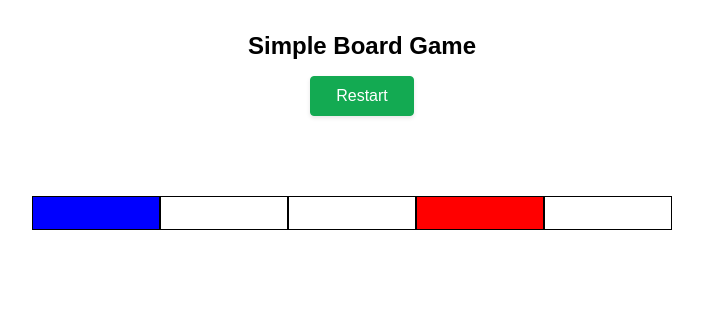
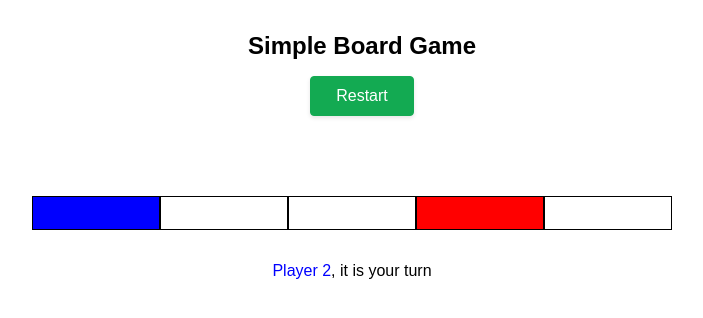
Before and after one commit to ArvidErik/smartpoint-tech-test, a React (Vite) app: page / in a window 1280 px wide. Both pictures are taken after a click on the button "Start". Shown: the top 318 px of the page, without its empty margins (288-991 px from the left). Built offline with nearby package versions, Linux system fonts and the light colour scheme.

Commit message:
Random starting player added

```diff
--- a/src/App.jsx
+++ b/src/App.jsx
@@ -5,9 +5,10 @@ function App() {
   const [boardSize, setBoardSize] = useState(5);
   const [started, setStarted] = useState(false);
   const [emptyBoard, setEmptyBoard] = useState([]);
+  const [nextPlayer, setNextPlayer] = useState("")
 
   //LOGS
-  console.log(emptyBoard);
+  console.log(nextPlayer);
 
   //FUNCTIONS
 
@@ -87,6 +88,15 @@ function App() {
     }
 
     setEmptyBoard(startingBoard)
+    setNextPlayer(randomPlayer())
+  }
+
+  function randomPlayer(){
+    const players = ["Player 1", "Player 2"]
+    const randomNumber = Math.floor(Math.random()*players.length)
+    const randomPlayer = players[randomNumber]
+
+    return randomPlayer
   }
 
 
@@ -109,7 +119,7 @@ function App() {
           {started? "Restart" : "Start"}
         </button>
       </div>
-      <Board started={started} emptyBoard={emptyBoard}/>
+      <Board started={started} emptyBoard={emptyBoard} nextPlayer={nextPlayer}/>
     </>
   );
 }
--- a/src/components/Board.jsx
+++ b/src/components/Board.jsx
@@ -1,8 +1,9 @@
 import React from "react";
 
-function Board({ started, emptyBoard }) {
+function Board({ started, emptyBoard, nextPlayer }) {
   return (
-    <div id="board" className={`flex-row ${!started && `hidden`}`}>
+    <div className="flex">
+      <div id="board" className={`flex-row ${!started && "hidden"}`}>
         {emptyBoard.map((element) => {
           return (
             <div
@@ -14,6 +15,10 @@ function Board({ started, emptyBoard }) {
           );
         })}
       </div>
+      <h2 className={`next-player ${!started && "hidden"}`}>
+        <span className={`${nextPlayer == "Player 1" ? "player1" : "player2"}`}>{nextPlayer}</span>, it is your turn
+      </h2>
+    </div>
   );
 }
 
--- a/src/index.css
+++ b/src/index.css
@@ -75,6 +75,14 @@ input {
   background-color: blue;
 }
 
+.player1{
+  color: red;
+}
+
+.player2{
+  color: blue;
+}
+
 .my-button:hover {
   box-shadow: rgba(0, 0, 0, .15) 0 3px 9px 0;
   transform: translateY(-2px);
@@ -89,3 +97,7 @@ input {
   width: 10%;
   height: 2rem;
 }
+
+.next-player {
+  margin-top: 2rem;
+}
```
Lines whose indentation alone changed are shown as unchanged.
